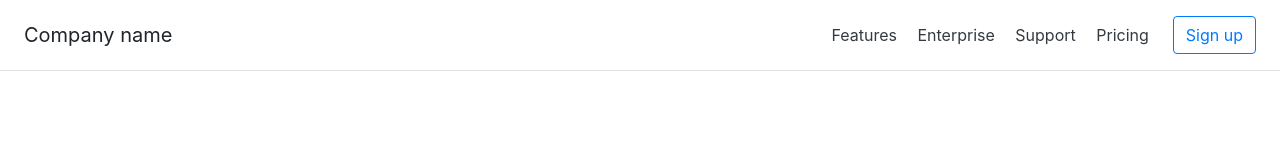
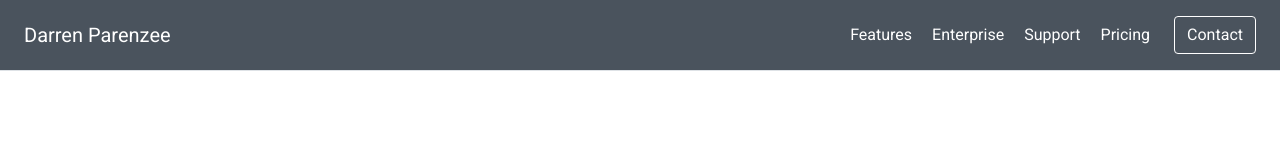
Before and after one commit to DarrenParenzee/darrendesigns2018, a plain HTML site: page index.html in a window 1280 px wide. Drawn offline with nearby package versions, Linux system fonts and the light colour scheme.

Commit message:
Added base files. Added navigation. Added variables for colours and fonts.

```diff
--- a/index.html
+++ b/index.html
@@ -15,21 +15,25 @@
 
     <!-- Custom styles for this template -->
     <link href="css/styles.css" rel="stylesheet">
+
+    <!-- Custom Fonts -->
+    <link href="https://fonts.googleapis.com/css?family=Roboto:400,500" rel="stylesheet">
+    <link href="https://fonts.googleapis.com/css?family=Roboto+Slab" rel="stylesheet">
+    <link href="https://fonts.googleapis.com/css?family=Montserrat" rel="stylesheet">
   </head>
 
   <body>
 
-    <div class="d-flex flex-column flex-md-row align-items-center p-3 px-md-4 mb-3 bg-white border-bottom box-shadow">
-      <h5 class="my-0 mr-md-auto font-weight-normal">Company name</h5>
+    <div class="d-flex flex-column flex-md-row align-items-center p-3 px-md-4 mb-3 border-bottom box-shadow nav-bg">
+      <h5 class="my-0 mr-md-auto font-weight-normal white">Darren Parenzee</h5>
       <nav class="my-2 my-md-0 mr-md-3">
-        <a class="p-2 text-dark" href="#">Features</a>
-        <a class="p-2 text-dark" href="#">Enterprise</a>
-        <a class="p-2 text-dark" href="#">Support</a>
-        <a class="p-2 text-dark" href="#">Pricing</a>
+        <a class="p-2" href="#">Features</a>
+        <a class="p-2" href="#">Enterprise</a>
+        <a class="p-2" href="#">Support</a>
+        <a class="p-2" href="#">Pricing</a>
       </nav>
-      <a class="btn btn-outline-primary" href="#">Sign up</a>
+      <a class="btn btn-outline-white" href="#">Contact</a>
     </div>
-
 
     <!-- Bootstrap core JavaScript
     ================================================== -->
--- a/scss/_header.scss
+++ b/scss/_header.scss
@@ -1 +1,22 @@
-/*Variables*/
+/*INCLUDES*/
+@import '_variables.scss';
+
+/*SCSS*/
+
+.nav-bg {
+	background-color: $dark-blue;
+}
+nav {
+	a {
+		color: $white;
+	}
+	a:hover {
+  	text-decoration: underline;
+	}
+}
+.btn-outline-white {
+	  color: $white;
+    background-color: transparent;
+    background-image: none;
+    border-color: $white;
+}
--- /dev/null
+++ b/scss/_variables.scss
@@ -0,0 +1,14 @@
+/*GLOBAL VARIABLES*/
+
+/*Colours*/
+$dark-blue: #4A535D;
+$blue: #25B0FF;
+$pink: #FF2559;
+$white: #fff;
+
+$font-color-med: rgba($dark-blue, 80%);
+
+/*Fonts*/
+$font-default: 'Roboto', sans-serif;
+$font-heading: 'Montserrat', sans-serif;
+$font-special: 'Roboto Slab', serif;
--- a/scss/styles.scss
+++ b/scss/styles.scss
@@ -1,4 +1,20 @@
 /*Includes*/
+@import '_variables.scss';
 @import '_header.scss';
 
-/*Global Variables*/
+
+/*GLOBAL CLASSES*/
+
+body {
+	font-family: $font-default;
+	margin: 0;
+  font-size: 1rem;
+  font-weight: 400;
+  line-height: 1.5;
+  color: $font-color-med;
+  text-align: left;
+  background-color: #fff;
+}
+.white {
+	color: $white;
+}
```
Also changed, not shown: css/bootstrap.css, css/styles.css, 1 other file.
